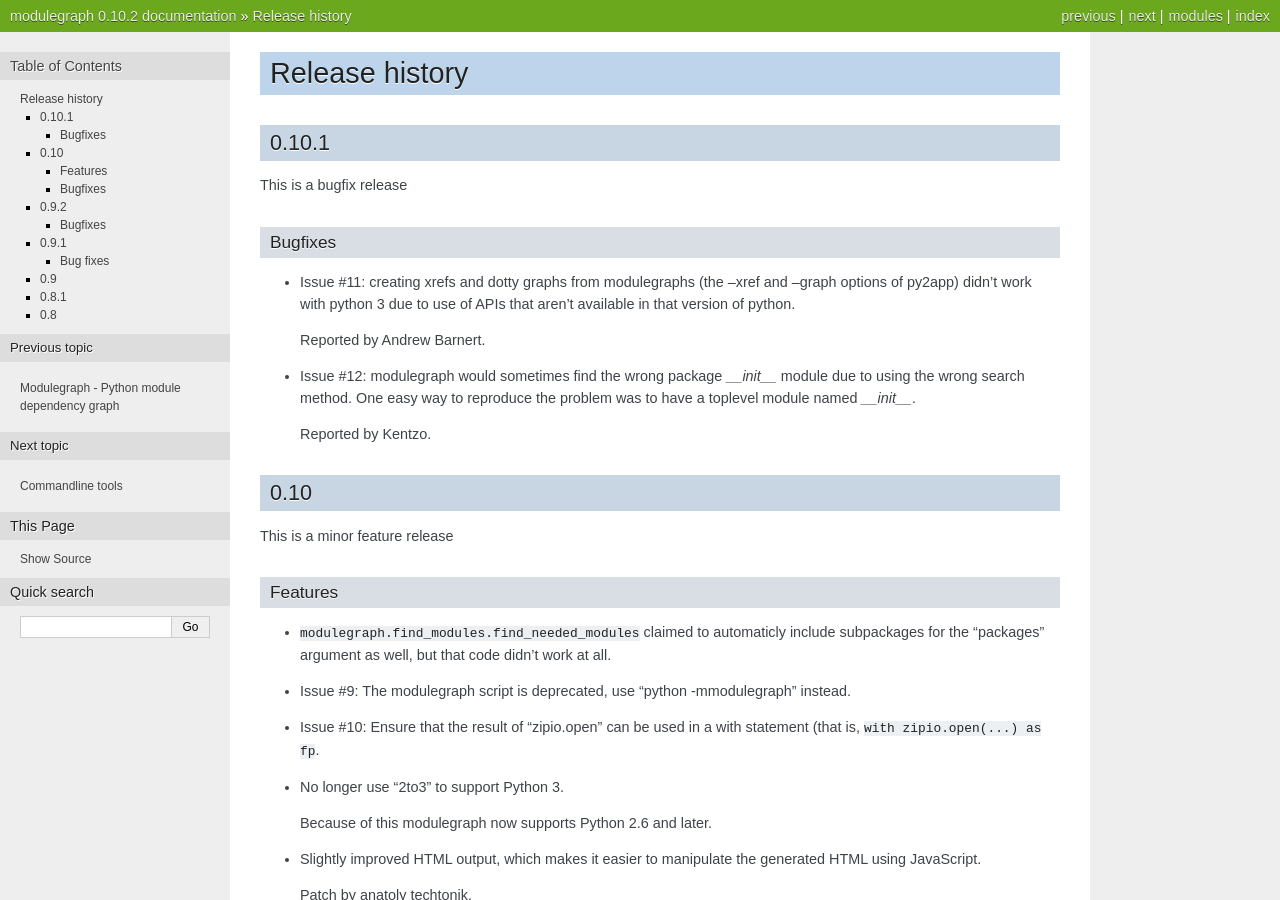
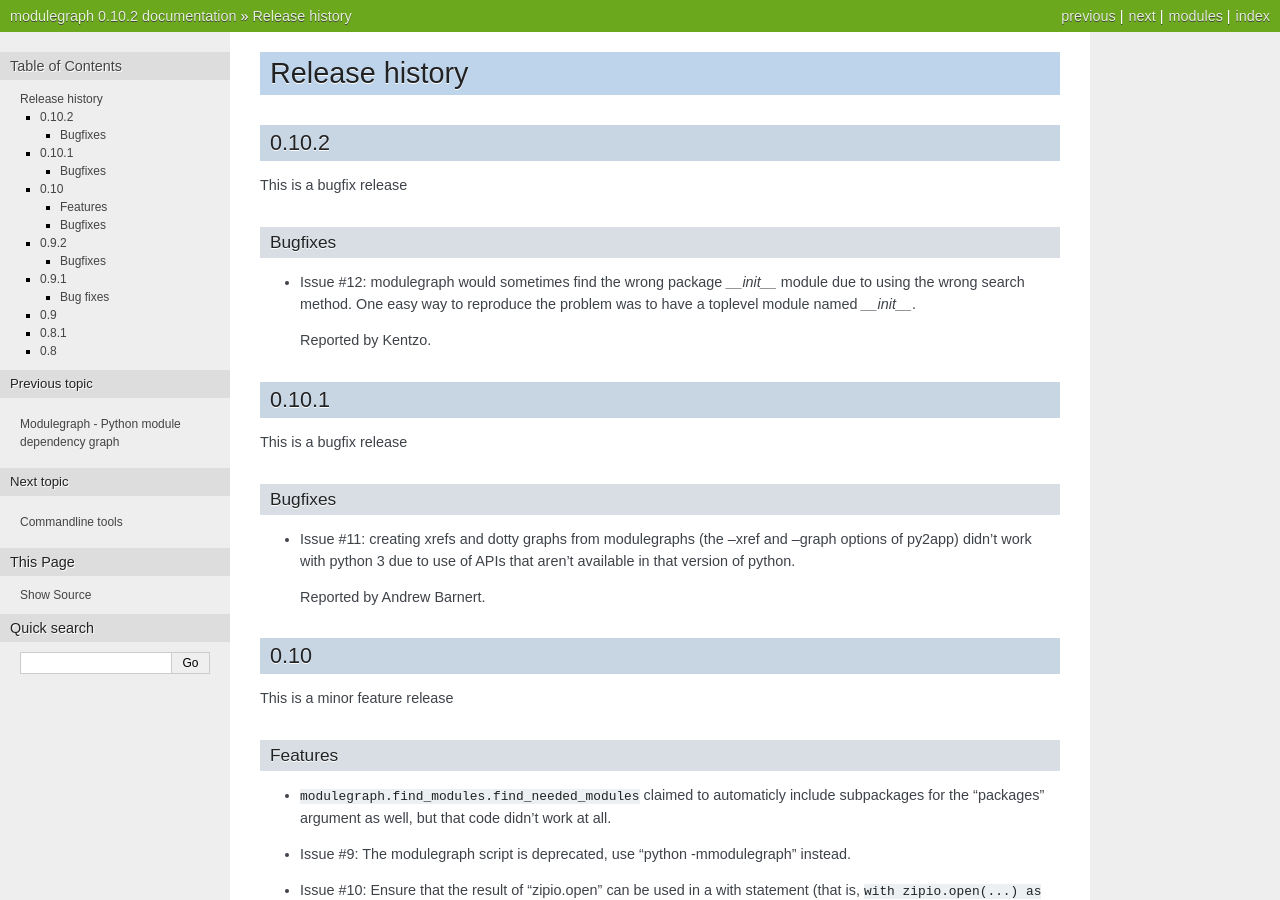
Before and after one commit to ronaldoussoren/modulegraph, a Sphinx documentation site: the page built from doc/changelog.rst, in a window 1280 px wide and 900 px high. Built offline with Sphinx 7.4.7, drawn with Linux system fonts in a browser that asks for light colours; pages that are not in the unit, such as notebooks, are missing from menus; some of the changed lines change nothing that is shown.

Commit message:
Moved changelog entry to version 0.10.2

```diff
--- a/doc/changelog.rst
+++ b/doc/changelog.rst
@@ -1,5 +1,19 @@
 Release history
 ===============
+
+0.10.2
+------
+
+This is a bugfix release
+
+Bugfixes
+........
+
+* Issue #12: modulegraph would sometimes find the wrong package *__init__*
+  module due to using the wrong search method. One easy way to reproduce the
+  problem was to have a toplevel module named *__init__*.
+
+  Reported by Kentzo.
 
 0.10.1
 ------
@@ -15,11 +29,6 @@ Bugfixes
 
   Reported by Andrew Barnert.
 
-* Issue #12: modulegraph would sometimes find the wrong package *__init__*
-  module due to using the wrong search method. One easy way to reproduce the
-  problem was to have a toplevel module named *__init__*.
-
-  Reported by Kentzo.
 
 0.10
 ----
```
